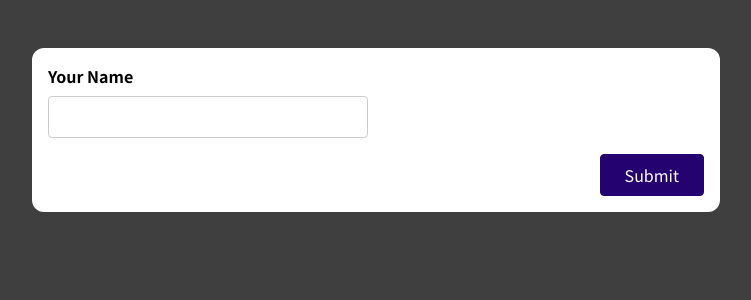
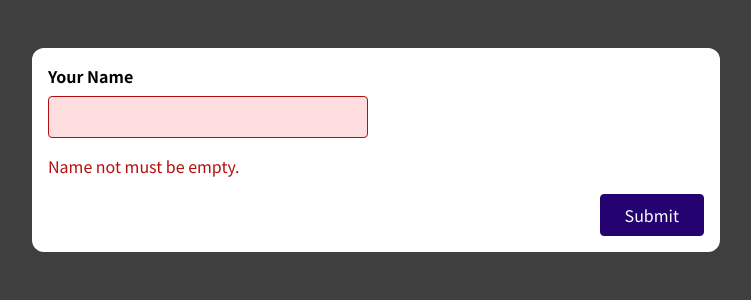
Before and after one commit to Hachiman12a1/working-with-form-input, a React (Create React App) app: page / in a window 1280 px wide. Both pictures are taken after typing "Sample" into the empty fields and a click on the button "Submit". Shown: the top 300 px of the page, without its empty margins (264-1015 px from the left). Built offline with nearby package versions, Linux system fonts and the light colour scheme.

Commit message:
203. Handling the "was touched" State

```diff
--- a/src/components/SimpleInput.js
+++ b/src/components/SimpleInput.js
@@ -1,9 +1,16 @@
-import { useRef, useState } from "react";
+import { useEffect, useRef, useState } from "react";
 
 const SimpleInput = (props) => {
   const nameInputRef = useRef();
   const [enteredName, setEnteredName] = useState("");
-  const [enteredNameIsValid, setEnteredNameIsValid] = useState(true)
+  const [enteredNameIsValid, setEnteredNameIsValid] = useState(false)
+  const [enteredNameTouched, setEnteredNameTouched] = useState(false)
+
+  useEffect(() => {
+    if(enteredNameIsValid) {
+      console.log('Name input is valid!');
+    }
+  }, [enteredNameIsValid])
 
   const nameInputChangeHandler = (event) => {
     setEnteredName(event.target.value);
@@ -11,6 +18,8 @@
 
   const formSubmitHandler = (event) => {
     event.preventDefault();
+
+    setEnteredNameTouched(true);
 
     if (enteredName.trim() === "") {
       setEnteredNameIsValid(false)
@@ -24,7 +33,9 @@
     // nameInputRef.current.value = '' => NOT IDEAL, DON'T MANIPULATE THE DOM
     setEnteredName("");
   };
-  const nameInputClasses = enteredNameIsValid ? 'form-control' : 'form-control invalid';
+  const nameInputIsValid = !enteredNameIsValid && enteredNameTouched;
+  const nameInputClasses = nameInputIsValid ? 'form-control invalid' : 'form-control';
+
   return (
     <form onSubmit={formSubmitHandler}>
       <div className={nameInputClasses}>
@@ -36,7 +47,7 @@
           onChange={nameInputChangeHandler}
           value={enteredName}
         />
-        {!enteredNameIsValid && <p className="error-text">Name not must be empty.</p>}
+        {nameInputIsValid && <p className="error-text">Name not must be empty.</p>}
       </div>
       <div className="form-actions">
         <button>Submit</button>
```
Also changed, not shown: 1 other file (tests, documents, lock files or other folders).
